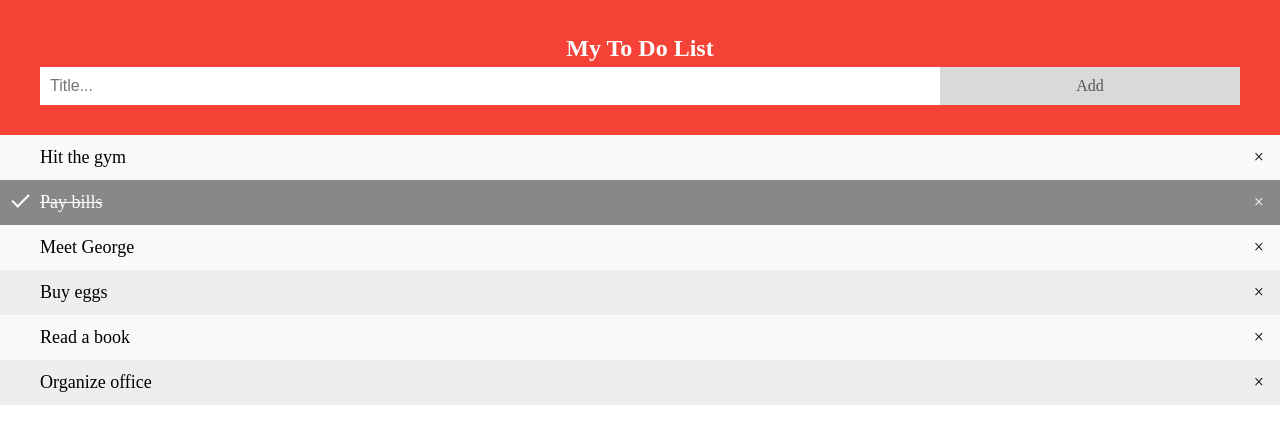
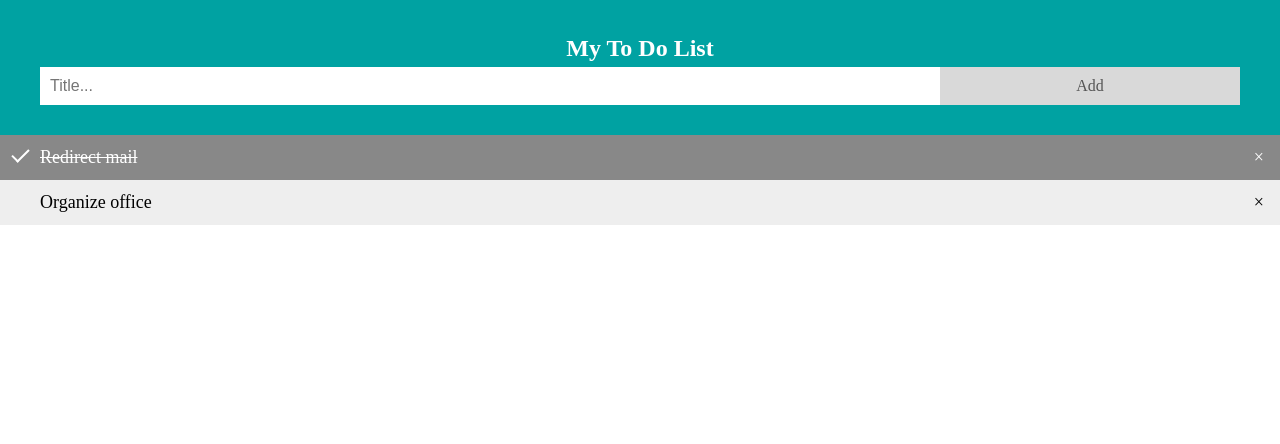
Before and after one commit to simoneduca/moving, a plain HTML site: page index.html in a window 1280 px wide. Drawn offline with Linux system fonts and the light colour scheme.

Commit message:
Edit default items and bg colour

```diff
--- a/index.html
+++ b/index.html
@@ -80,7 +80,7 @@ ul li.checked::before {
 
 /* Style the header */
 .header {
-  background-color: #f44336;
+  background-color: #00a2a2;
   padding: 30px 40px;
   color: white;
   text-align: center;
@@ -129,11 +129,7 @@ input {
 </div>
 
 <ul id="myUL">
-  <li>Hit the gym</li>
-  <li class="checked">Pay bills</li>
-  <li>Meet George</li>
-  <li>Buy eggs</li>
-  <li>Read a book</li>
+  <li class="checked">Redirect mail</li>
   <li>Organize office</li>
 </ul>
 
```
